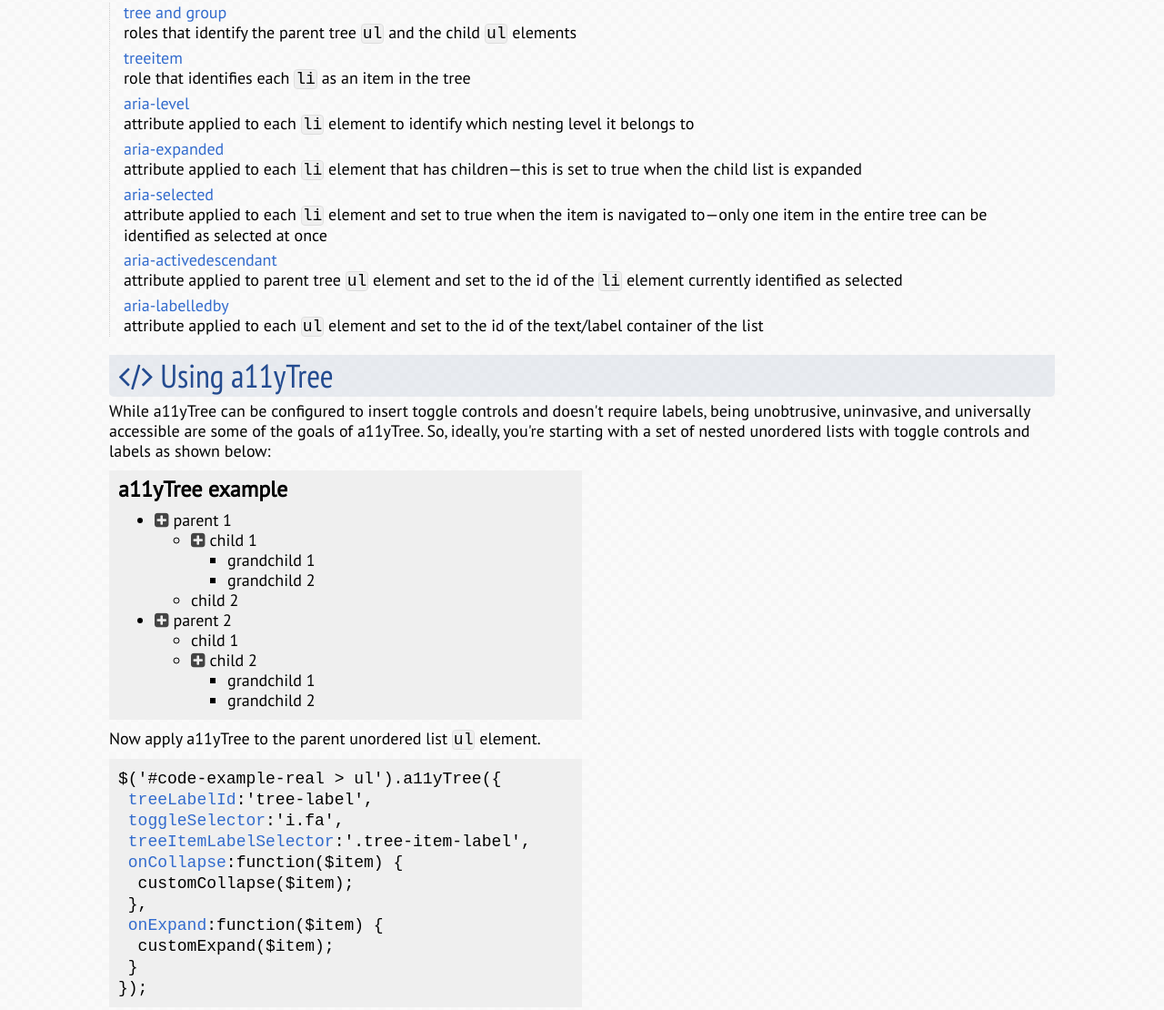
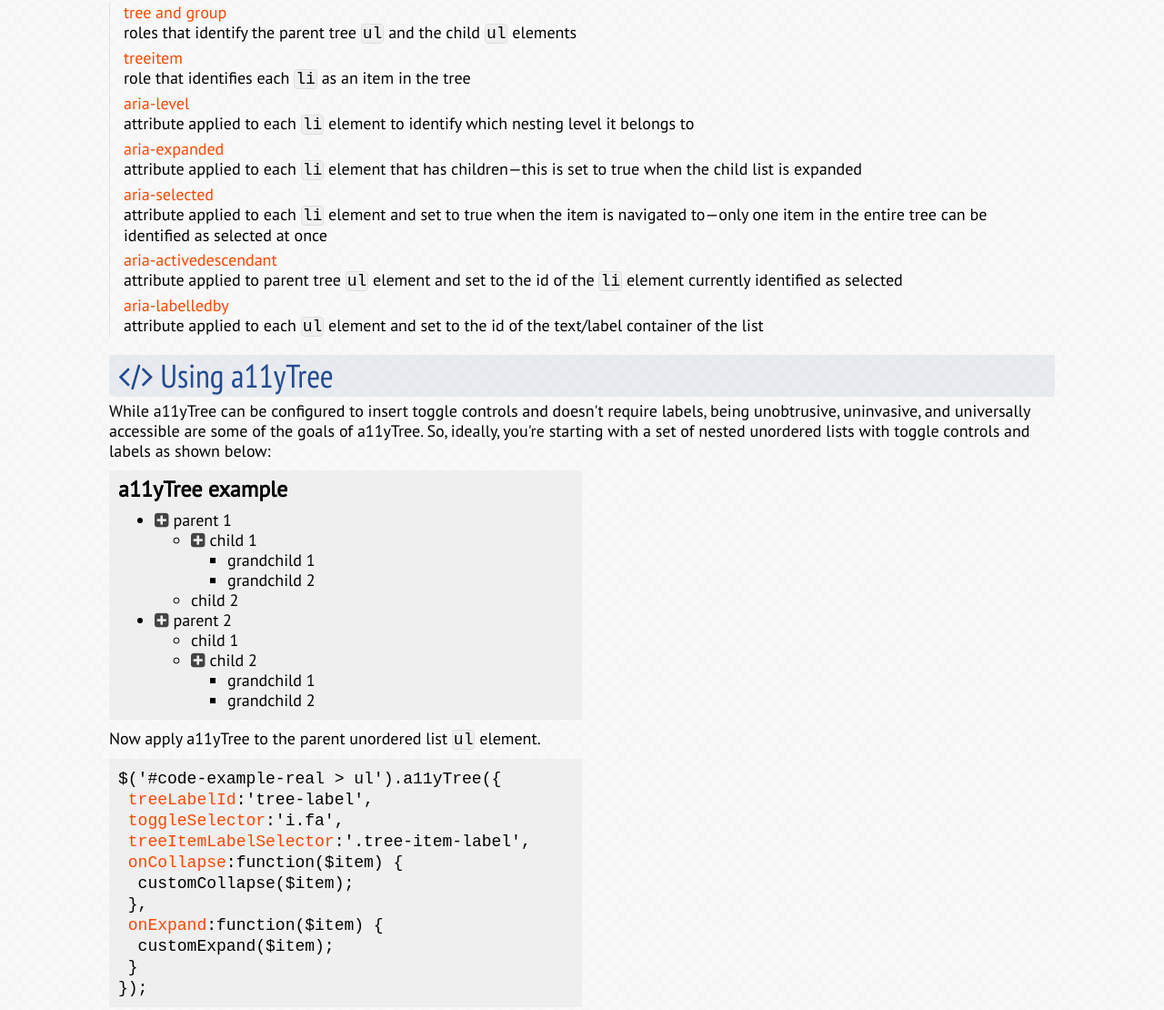
Before and after one commit to longmatthewh/longmatthewh.github.io, a website: page a11yTree/index.html in a window 1280 px wide. Shown: the part 1158-2268 px from the top of the page at 91% size. Drawn offline with nearby package versions, Linux system fonts and the light colour scheme.

Commit message:
a few more style changes

```diff
--- a/css/a11yTree.less
+++ b/css/a11yTree.less
@@ -1,6 +1,5 @@
 @import "mixins.less";
 @header-font-family: "PT Sans Narrow";
-/*@term-and-toggle: #316acc;*/
 @term-and-toggle: hsl(218, 61%, 50%);
 
 body, header, main, h1, h2, h3, p, dl, dt, dd, pre, code {
@@ -120,7 +119,7 @@ code {
 }
 
 main {
-  background-color:rgba(255,255,255,.25);
+  background-color:rgba(255,255,255,.18);
 
   h2 {
     margin-bottom:5px;
@@ -157,7 +156,7 @@ a.proj-repo-link {
   outline:none;
 
   &:focus, &:hover {
-    background:lighten(@term-and-toggle,2%);
+    background:#444;
   }
 }
 
@@ -173,7 +172,7 @@ dl {
 }
 
 dt {
-  color:@term-and-toggle;
+  color:#ff4500;
   display: inline-block;
   margin-top: 5px;
   font-weight: normal;
@@ -201,7 +200,7 @@ dt {
     .border-radius(4px);
 
     .option {
-      color:@term-and-toggle;
+      color:#ff4500;
     }
   }
 
```
Also changed, not shown: css/a11yTree.min.css, 1 other file.
